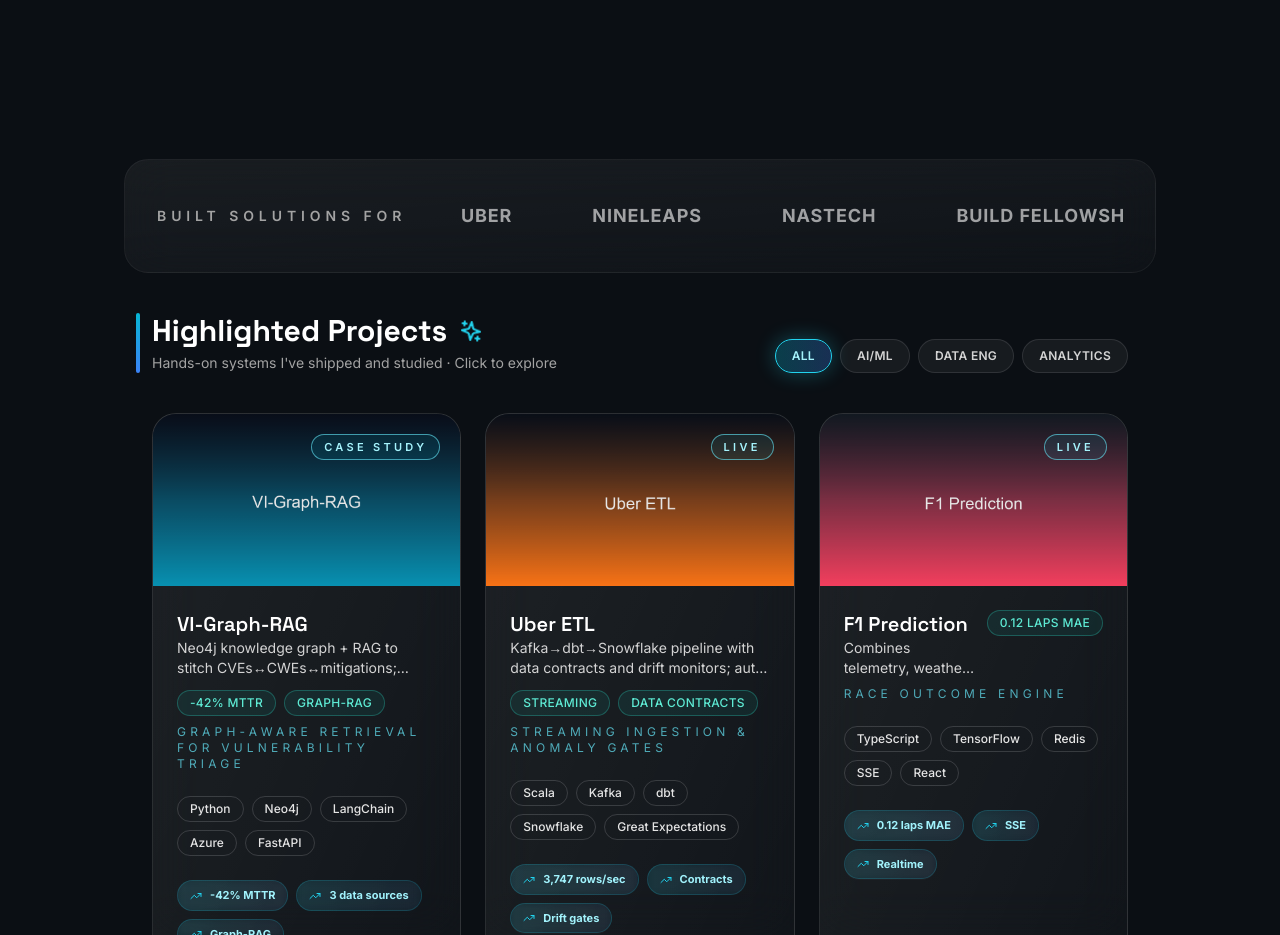
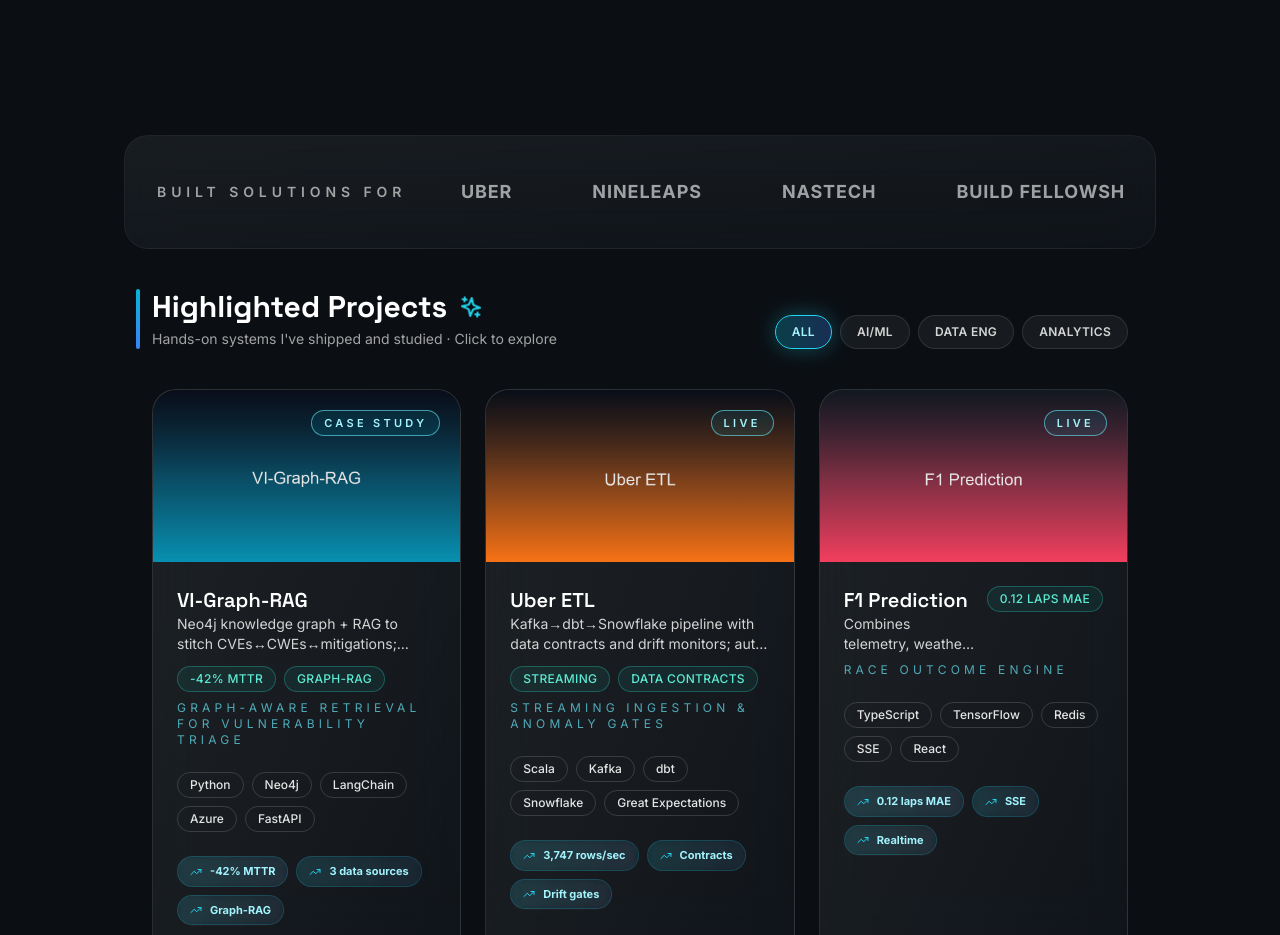
Before and after one commit to HarshithKeshavamurthy17/hk-portfolio, a React (Vite) app: page / in a window 1280 px wide. Shown: the part 1000-1935 px from the top of the page. Built offline with nearby package versions, Linux system fonts and the light colour scheme.

Commit message:
🎨 Reduce spacing above 'Built solutions for' section
- Added negative margin to close gap between Hero and TrustedBy
- Improved visual flow and compactness

```diff
--- a/src/App.tsx
+++ b/src/App.tsx
@@ -163,7 +163,9 @@
         className="flex flex-col gap-10"
       >
         <Hero />
-        <TrustedBy />
+        <div className="-mt-6">
+          <TrustedBy />
+        </div>
         <Projects />
         <Experience />
         <Skills />
```
